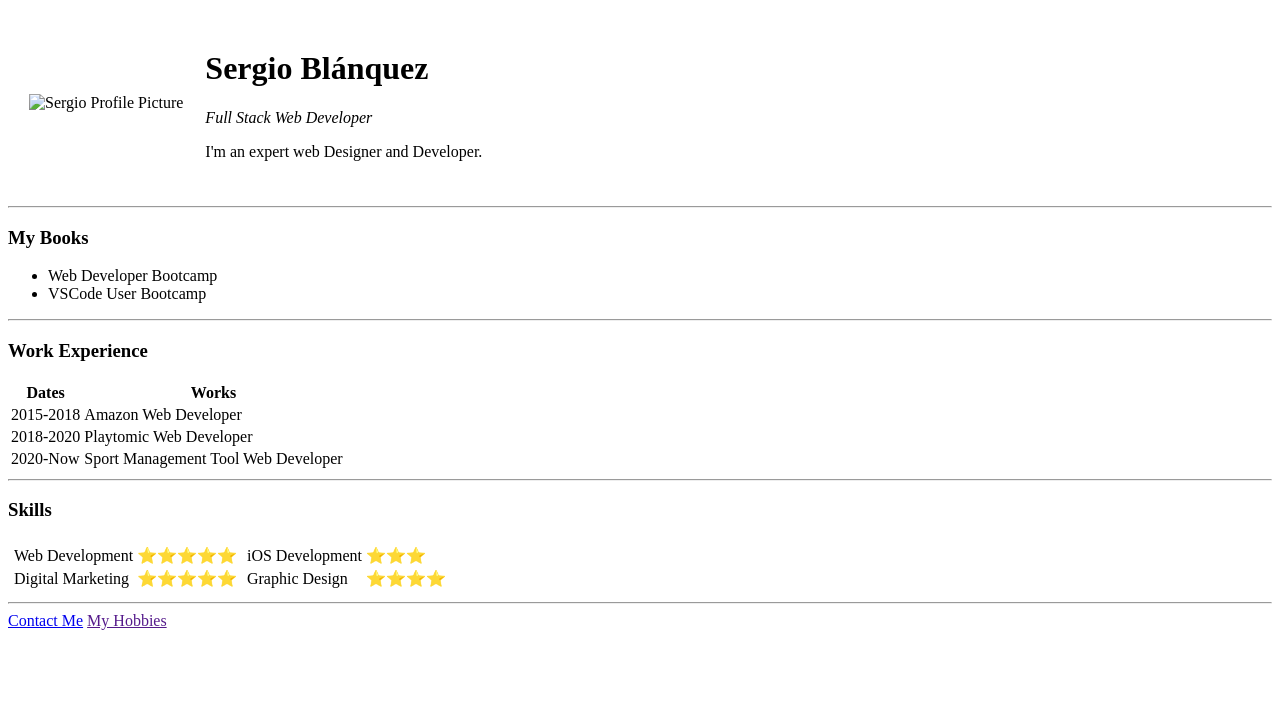
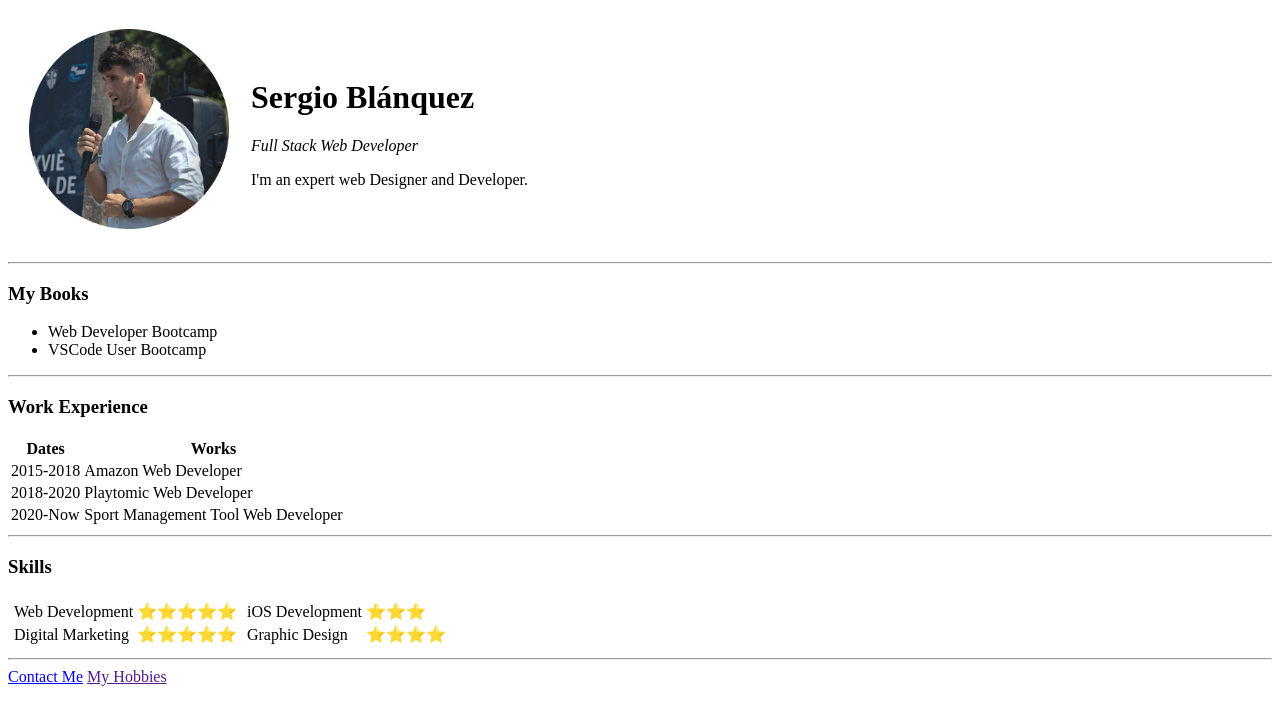
Before and after one commit to SergioBlanquez/cv, a plain HTML site: page index.html in a window 1280 px wide. Drawn offline with Linux system fonts and the light colour scheme.

Commit message:
Add files via upload

```diff
--- a/index.html
+++ b/index.html
@@ -9,7 +9,7 @@
 <body>
     <table cellspacing="20">
         <tr>
-            <td><img src="/UDEMY PRACTICE/Personal Site/media/buena personal-modified.png" alt="Sergio Profile Picture" height="200"></td>
+            <td><img src="media/buena personal-modified.png" alt="Sergio Profile Picture" height="200"></td>
             <td><h1>Sergio Blánquez</h1>
                 <p><em>Full Stack Web Developer</em></p>
                 <p>I'm an expert web Designer and Developer.</p>
```
